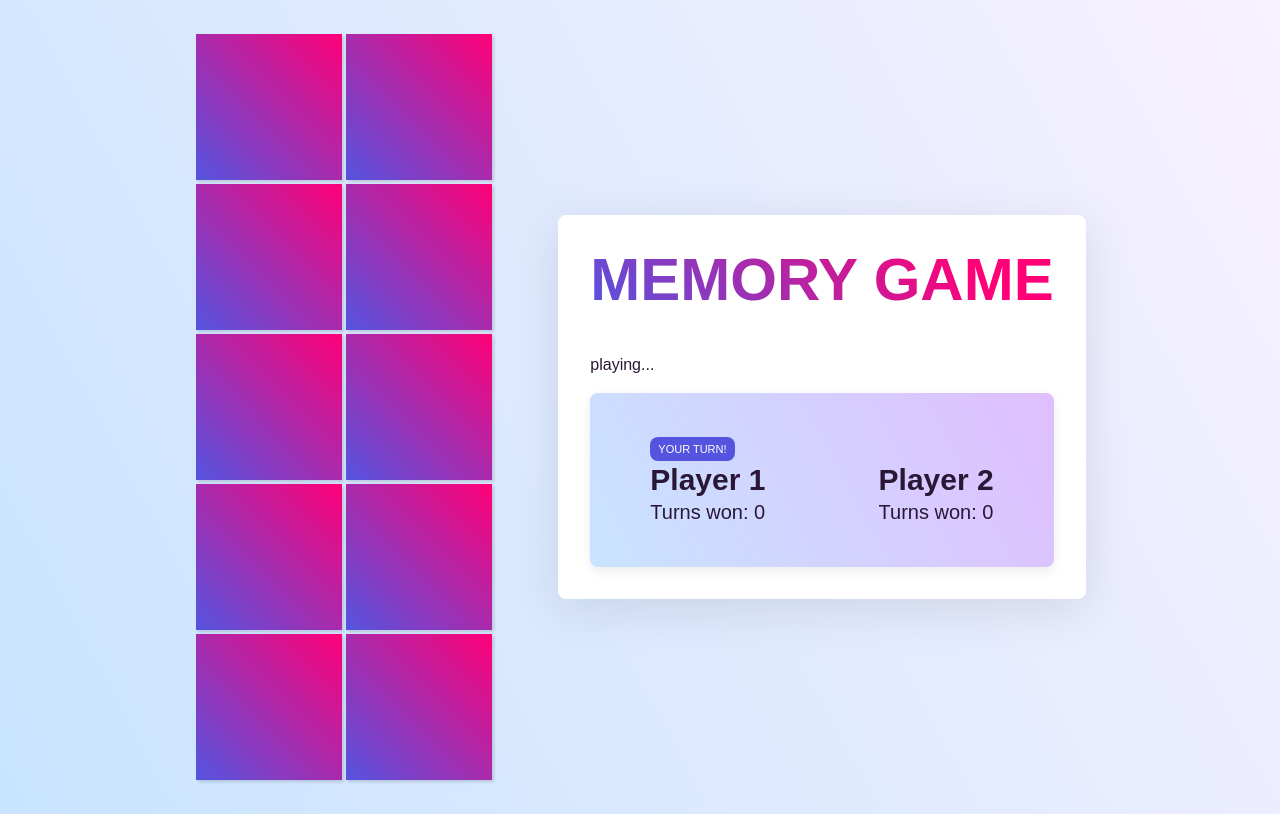
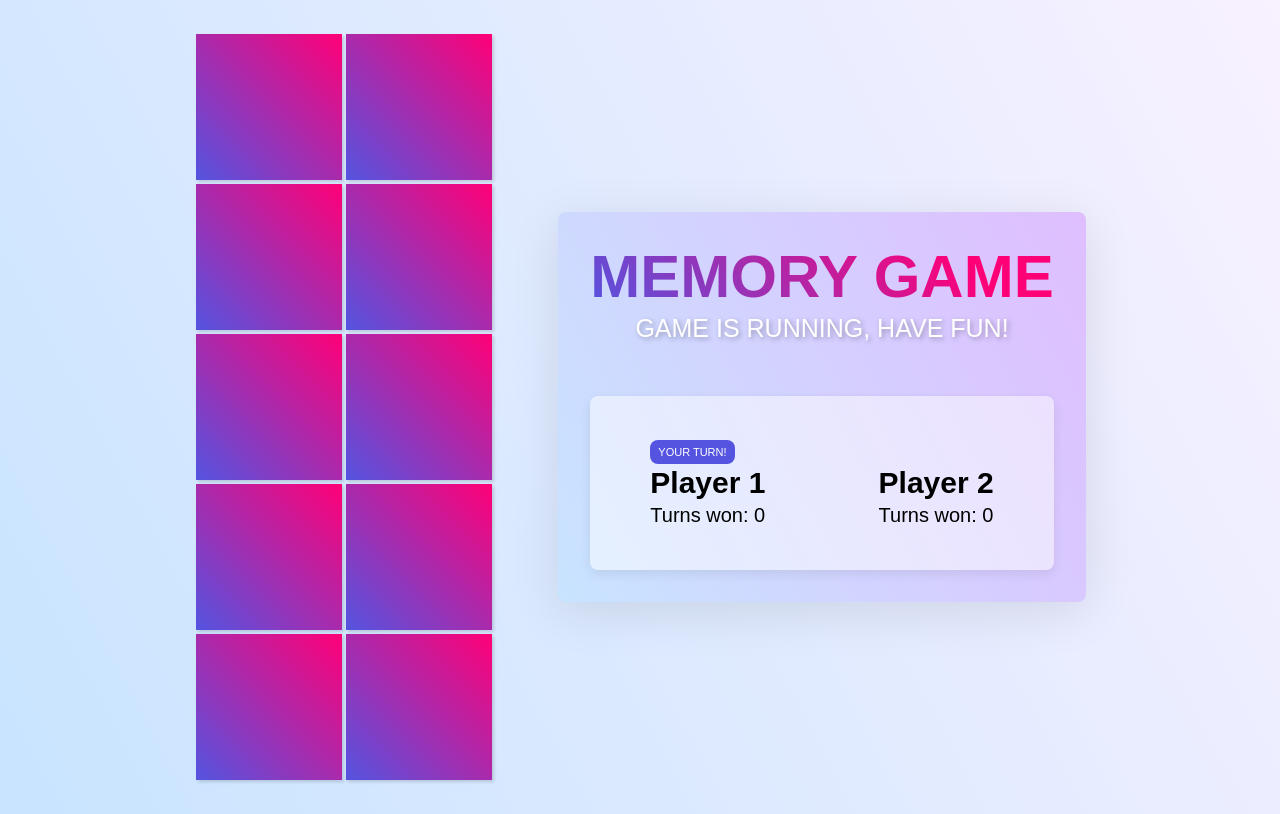
Before and after one commit to Anntothekay/memory-game, a React (Vite) app: page / in a window 1280 px wide. Built offline with nearby package versions, Linux system fonts and the light colour scheme.

Commit message:
halp typescript D:

```diff
--- a/src/components/MemoryGame.tsx
+++ b/src/components/MemoryGame.tsx
@@ -1,4 +1,4 @@
-import { useState } from "react";
+import { useEffect, useState } from "react";
 import MemoCard from "./MemoCard";
 
 interface Card {
@@ -25,10 +25,36 @@ const MemoryGame = ({
     { name: "1", playing: true, turnsWon: 0 },
     { name: "2", playing: false, turnsWon: 0 },
   ]);
-
   const [cardToMatch, setCardToMatch] = useState("");
   const [cardsTurned, setCardsTurned] = useState(0);
   const [isProcessingTurn, setIsProcessingTurn] = useState(false);
+  const [isGameOver, setIsGameOver] = useState(false);
+  const [winner, setWinner] = useState("");
+
+  useEffect(() => {
+    checkForGameOver();
+  }, cards);
+
+  const checkForGameOver = () => {
+    if (cards.every((card) => card.isMatched === true)) {
+      setIsGameOver(true);
+      if (
+        players.reduce((prev, current) =>
+          prev.turnsWon === current.turnsWon ? true : false
+        )
+      ) {
+        setWinner("It's a Draw!");
+      } else {
+        setWinner(
+          players.reduce((prev, current) =>
+            prev.turnsWon > current.turnsWon
+              ? "Player " + prev.name + " won!"
+              : "Player " + current.name + " won!"
+          )
+        );
+      }
+    }
+  };
 
   const handleTurn = (name: string) => {
     if (cardsTurned < 1) {
@@ -78,14 +104,24 @@ const MemoryGame = ({
         ))}
       </div>
       <div className="game-status">
-        <div className="status-text">
+        <div className="status-text-wrapper">
           <h1>Memory Game</h1>
-          <p>playing...</p>
+          <p className="status-text-game">
+            {isGameOver ? "Game Over" : "Game is running, have fun!"}
+          </p>
+          {isGameOver && <p className="status-text-winner">{winner}</p>}
+          {isGameOver && (
+            <button className="newgame" /*onClick={startNewGame}*/>
+              Start New Game
+            </button>
+          )}
         </div>
         <div className="players">
           {players.map((player) => (
             <div key={player.name} className="player">
-              {player.playing && <p className="player-turn">Your turn!</p>}
+              {!isGameOver && player.playing && (
+                <p className="player-turn">Your turn!</p>
+              )}
               <p className="player-name">Player {player.name}</p>
               <p className="player-points">Turns won: {player.turnsWon}</p>
             </div>
--- a/src/index.css
+++ b/src/index.css
@@ -56,36 +56,25 @@ h1 {
 }
 
 button {
+  color: white;
+  font-weight: 500;
   border-radius: 8px;
-  border: 1px solid transparent;
+  border: none;
+  background-color: var(--primary-color);
   padding: 0.6em 1.2em;
-  font-size: 1em;
-  font-weight: 500;
+  font-size: 1.5em;
   font-family: inherit;
-  background-color: #1a1a1a;
   cursor: pointer;
-  transition: border-color 0.25s;
+  margin-bottom: 3rem;
 }
 button:hover {
-  border-color: var(--primary-color);
-}
-button:focus,
-button:focus-visible {
-  outline: 4px auto -webkit-focus-ring-color;
+  background: -webkit-linear-gradient(
+    45deg,
+    var(--primary-color),
+    var(--secondary-color)
+  );
 }
 
-@media (prefers-color-scheme: light) {
-  :root {
-    color: #291735;
-    background-color: #ffffff;
-  }
-  a:hover {
-    color: #747bff;
-  }
-  button {
-    background-color: #f9f9f9;
-  }
-}
 /**** GAME CSS ****/
 .memory-board {
   display: flex;
@@ -136,12 +125,15 @@ button:focus-visible {
 }
 
 .game-status {
+  background-color: #8ec5fc;
+  background-image: linear-gradient(62deg, #c8e4ff 0%, #dfbeff 100%);
   padding: 2rem;
   background-color: white;
   border-radius: 0.5rem;
   box-shadow: rgba(0, 0, 0, 0.1) 0px 10px 50px;
 }
-.game-status .status-text h1 {
+
+.game-status .status-text-wrapper h1 {
   background: -webkit-linear-gradient(
     45deg,
     var(--primary-color),
@@ -153,11 +145,33 @@ button:focus-visible {
   font-size: 60px;
   text-align: center;
   text-transform: uppercase;
-  margin-top: 0;
+  margin: 0;
+}
+
+.game-status button.newgame {
+  display: flex;
+  margin: 0 auto 3rem auto;
+}
+
+.game-status .status-text-game {
+  color: white;
+  border-radius: 0.35rem;
+  text-align: center;
+  font-size: 25px;
+  text-transform: uppercase;
+  margin: 0 0 3rem;
+  text-shadow: 2px 2px 5px rgba(0, 0, 0, 0.3);
+}
+.game-status .status-text-winner {
+  color: var(--primary-color);
+  text-align: center;
+  font-size: 45px;
+  font-weight: 600;
+  margin: 0 0 3rem 0;
+  text-transform: uppercase;
 }
 .players {
-  background-color: #8ec5fc;
-  background-image: linear-gradient(62deg, #c8e4ff 0%, #dfbeff 100%);
+  background-color: rgba(255, 255, 255, 0.5);
   border-radius: 0.5rem;
   box-shadow: rgba(0, 0, 0, 0.08) 0px 4px 12px;
   display: flex;
```
